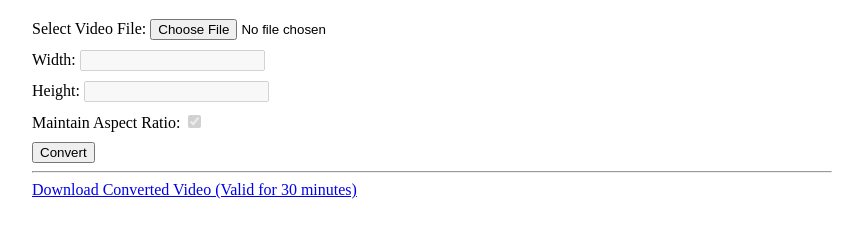
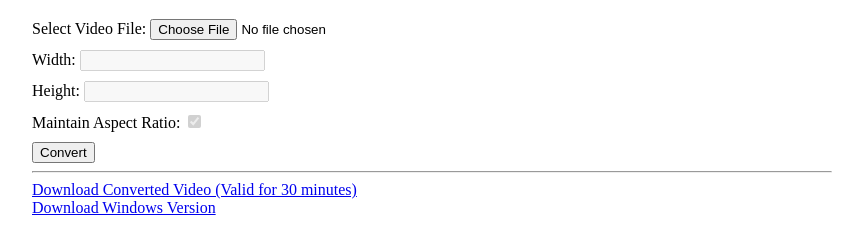
Before and after one commit to AQaddora/VideoConverterNode.js, a website: page public/index.html in a window 1280 px wide. Shown: the part 89-340 px from the top of the page, without its empty margins (208-1071 px from the left). Drawn offline with Linux system fonts and the light colour scheme.

Commit message:
windows-version

```diff
--- a/public/index.html
+++ b/public/index.html
@@ -38,6 +38,9 @@
 
     </div>
     <a id="downloadLink" href="#" download>Download Converted Video (Valid for 30 minutes)</a>
+    <div>
+      <a id="downloadDesktop" href="public/vverse-converter.zip" download>Download Windows Version</a>
+    </div>
   </div>
 
   <script src="script.js"></script>
```
Also changed, not shown: 1 other file.
